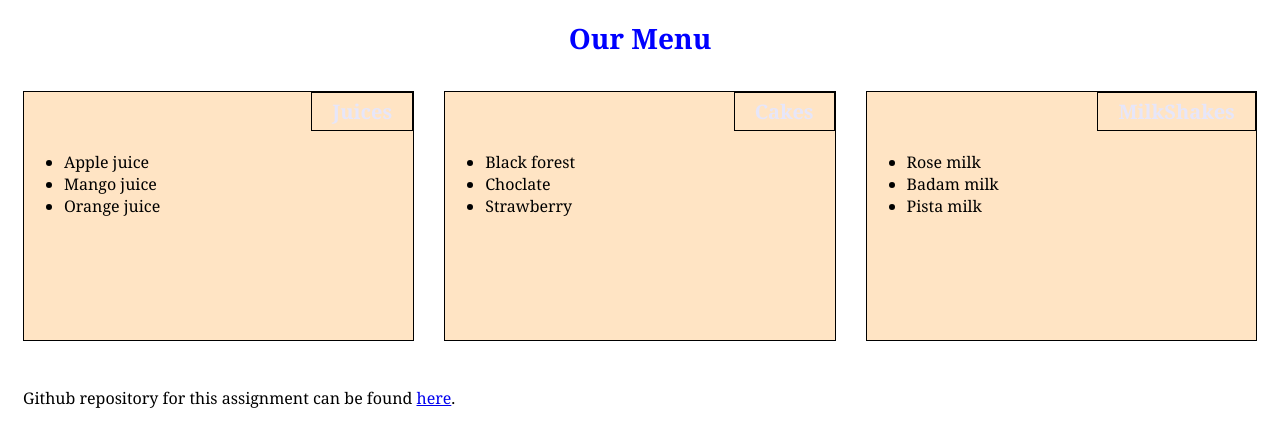
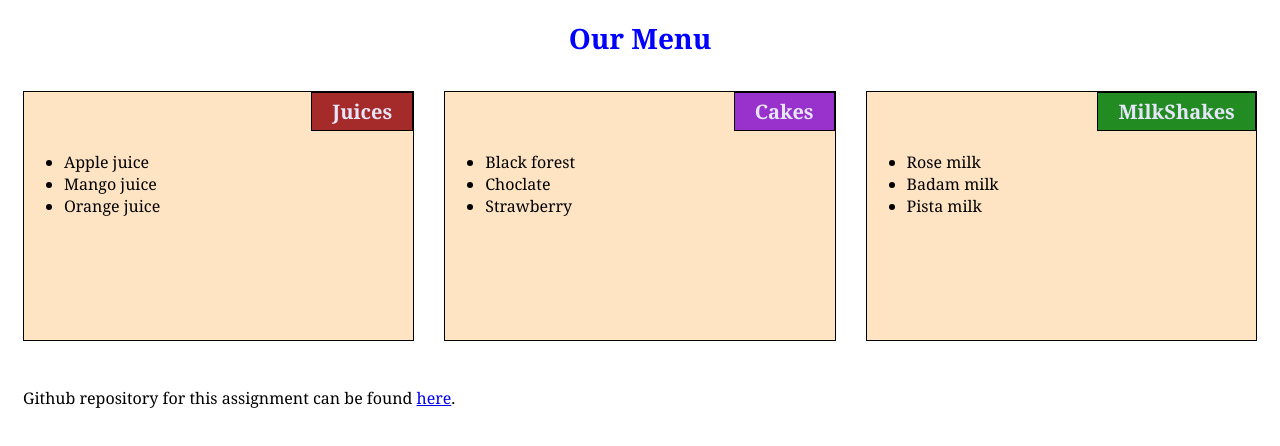
Before and after one commit to Srhari001/coursera-test, a plain HTML site: page module2-solution/index.html in a window 1280 px wide. Drawn offline with Linux system fonts and the light colour scheme.

Commit message:
Update style.css

```diff
--- a/module2-solution/css/style.css
+++ b/module2-solution/css/style.css
@@ -31,15 +31,15 @@ ul {
     width: 90%;
 }
 
-#Juices {
+#juices {
     background-color: brown;
 }
 
-#Cakes {
+#cakes {
     background-color: darkorchid;
 }
 
-#MilkShakes {
+#milkShakes {
     background-color: forestgreen;
 }
 
```
